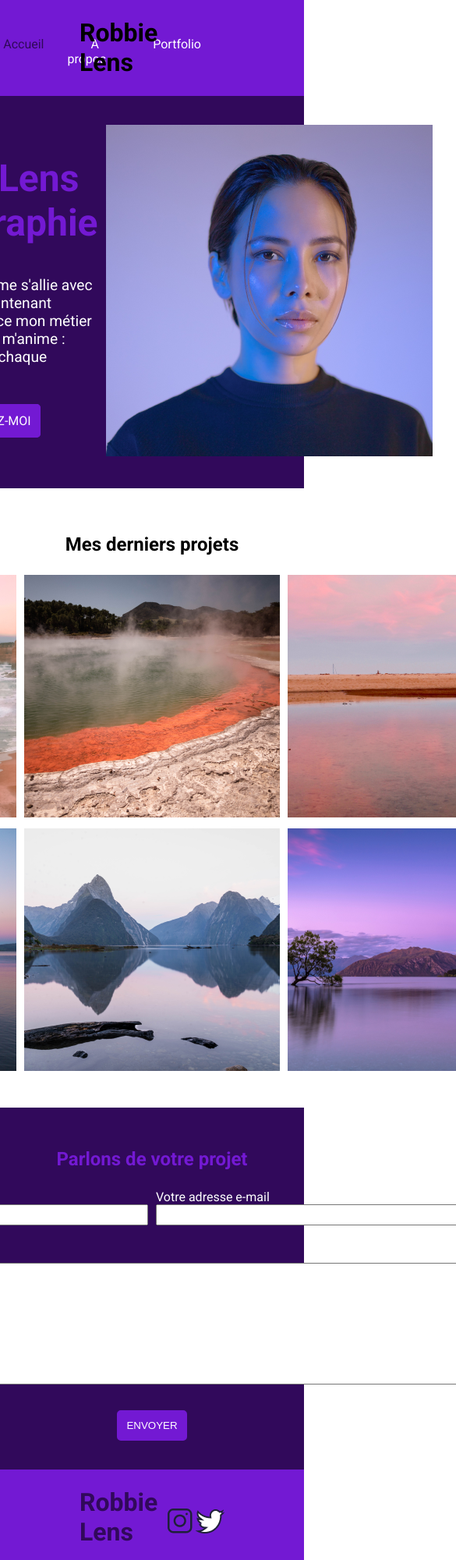
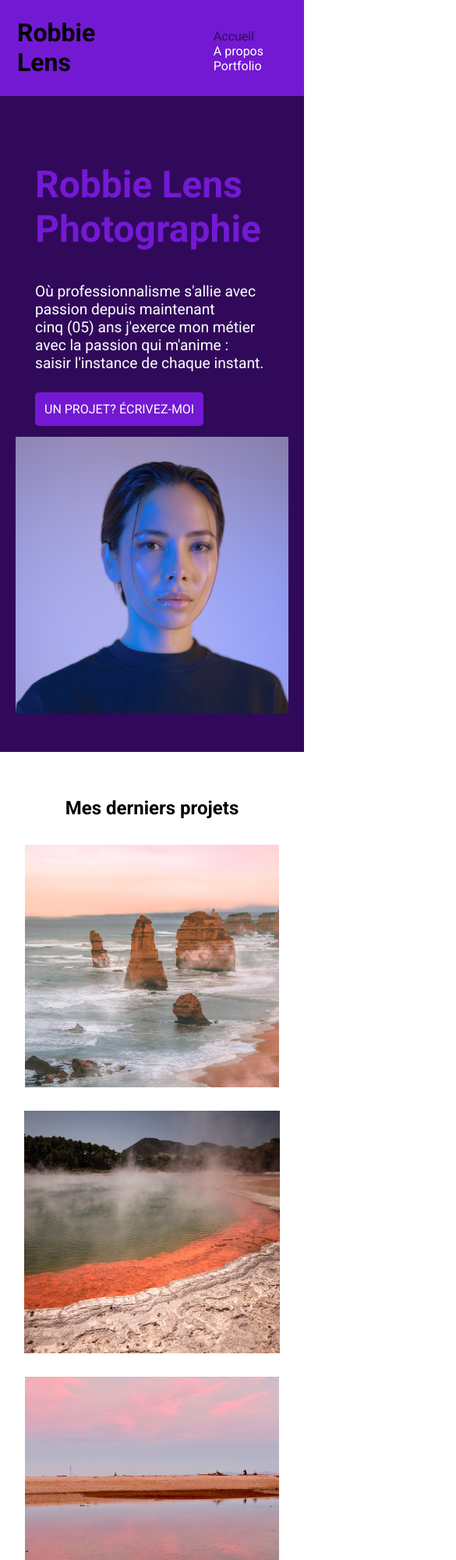
Before and after one commit to fullstackdev225/robbie-lens-html-css, a plain HTML site: page index.html in a window 390 px wide. Shown: the top 2000 px of the page at 78% size, 585 px wide, since content can reach past the window. Drawn offline with Linux system fonts and the light colour scheme.

Commit message:
Réalisation du responsive design

```diff
--- a/css/about.css
+++ b/css/about.css
@@ -36,3 +36,16 @@
     padding: 30px;
     font-size: 1.1em;
 }
+
+/* responsive design */
+
+@media screen and (max-width: 767px) {
+    .section-about .text,ul{
+        margin-left: 50px;
+    }
+
+    .section-about th,td{
+        padding: 20px;
+        font-size: 0.8em;
+    }
+}
--- a/css/footer.css
+++ b/css/footer.css
@@ -17,3 +17,15 @@
 .footer .footer-social a:hover{
     opacity: 0.7;
 }
+
+/* responsive design */
+
+@media screen and (max-width: 767px) {
+    .footer .footer-title{
+        margin-left: 20px;
+    }
+
+    .footer .footer-social{
+        margin-right: 20px;
+    }
+}
--- a/css/header.css
+++ b/css/header.css
@@ -35,3 +35,20 @@
 .navbar .navbar-nav .nav-item .active{
     color: rgb(49, 9, 91);
 }
+
+/* responsive design */
+
+@media screen and (max-width: 767px) {
+    .header .header-title{
+        margin-left: 20px;
+    }
+
+    .navbar{
+        margin-top: -100px;
+        margin-right: 20px;
+    }
+
+    .navbar .navbar-nav{
+        flex-direction: column;
+    }
+}
--- a/css/index.css
+++ b/css/index.css
@@ -84,3 +84,52 @@
 .form textarea:focus{
     border: 2px solid rgb(115, 25, 211);
 }
+
+/* responsive design */
+
+@media screen and (max-width: 767px) {
+    /* first section */
+
+    .section-introduce .row{
+        flex-direction: column;
+        align-items: center;
+    }
+
+    .section-introduce .col{
+        margin: 8px;
+    }
+
+    .section-introduce img{
+        width: 350px;
+    }
+
+    /* second section */
+
+    .section-projects .row{
+        flex-direction: column;
+        align-items: center;
+    }
+
+    .section-projects .col{
+        margin: 8px;
+    }
+
+    /* third and last section */
+
+    .section-form .row{
+        flex-direction: column;
+        align-items: center;
+    }
+
+    .section-form .col{
+        margin: 8px;
+    }
+
+    .form input{
+        width: 300px;
+    }
+
+    .form textarea{
+        width: 300px;
+    }
+}
```
Also changed, not shown: css/portfolio.css (+26 -0 lines).
